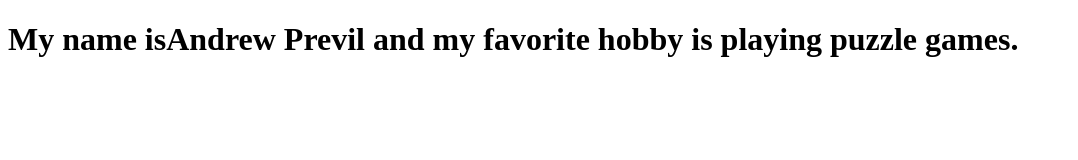
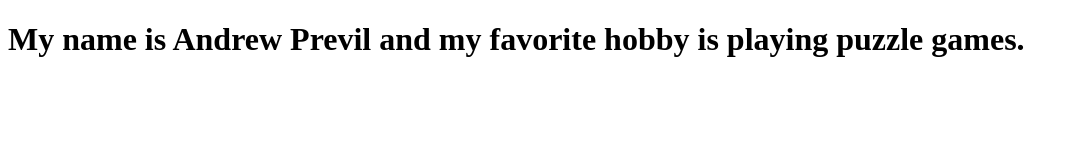
Before and after one commit to aprevil/Previl_Andrew_ttp_static, a plain HTML site: page index.html in a window 1280 px wide. Shown: the whole page, without its empty margins (0-1078 px from the left). Drawn offline with Linux system fonts and the light colour scheme.

Commit message:
Update index.html

```diff
--- a/index.html
+++ b/index.html
@@ -1,5 +1,5 @@
 <!DOCTYPE html>
 <head></head>
 <body>
-  <h1>My name isAndrew Previl and my favorite hobby is playing puzzle games.</h1>
+  <h1>My name is Andrew Previl and my favorite hobby is playing puzzle games.</h1>
 </body>
```
